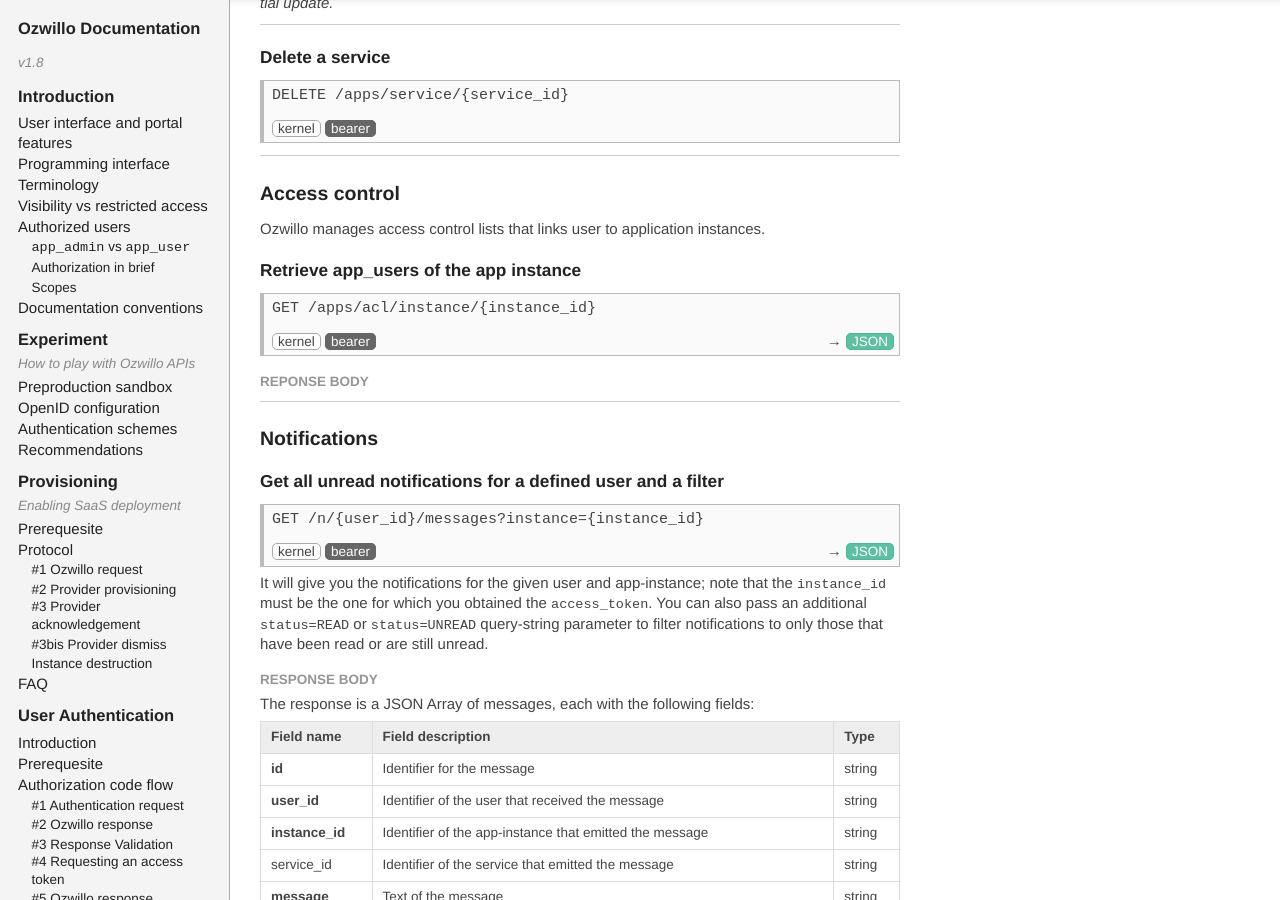
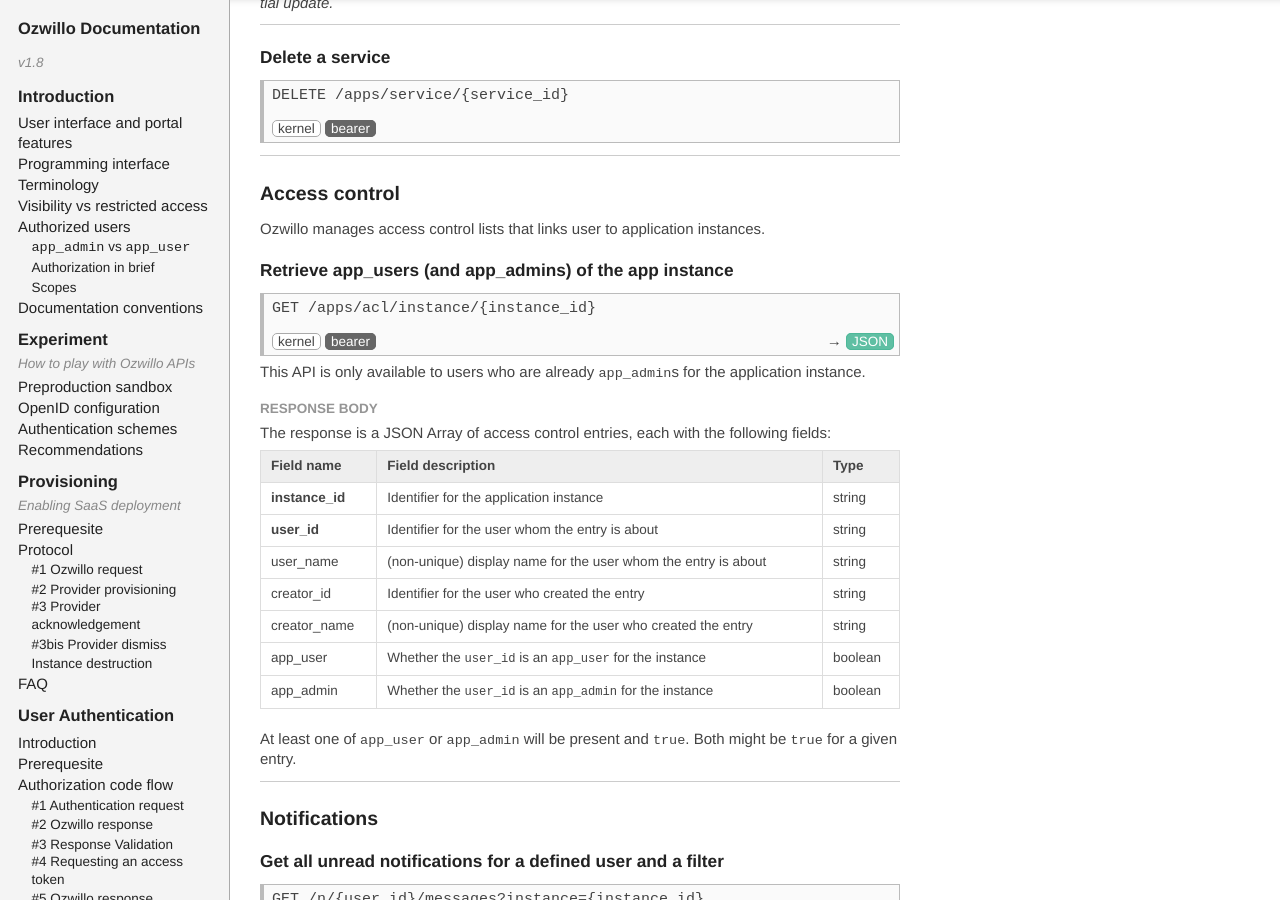
Before and after one commit to ozwillo/ozwillo-doc, a Jekyll site: the page built from index.html, in a window 1280 px wide and 900 px high, scrolled down 27647 px. Built offline with Jekyll 4.4.1, drawn with Linux system fonts in a browser that asks for light colours.

Commit message:
Document ACL endpoint

```diff
--- a/_includes/5-api-reference.md
+++ b/_includes/5-api-reference.md
@@ -440,7 +440,7 @@
 
 Ozwillo manages access control lists that links user to application instances.
 
-#### Retrieve app_users of the app instance
+#### Retrieve app_users (and app_admins) of the app instance
 {: #s5-get-apps-acl-instance}
 
 <div class="api-entry">
@@ -456,10 +456,23 @@
 	</div>
 </div>
 
-TODO: only for app_admins?
-{: .todo}
+This API is only available to users who are already `app_admin`s for the application instance.
 
-##### Reponse body
+##### Response body
+
+The response is a JSON Array of access control entries, each with the following fields:
+
+| Field name | Field description | Type |
+| :-- | :-- | :-- |
+| **instance_id** | Identifier for the application instance | string |
+| **user_id** | Identifier for the user whom the entry is about | string |
+| user_name | (non-unique) display name for the user whom the entry is about | string |
+| creator_id | Identifier for the user who created the entry | string |
+| creator_name | (non-unique) display name for the user who created the entry | string |
+| app_user | Whether the `user_id` is an `app_user` for the instance | boolean |
+| app_admin | Whether the `user_id` is an `app_admin` for the instance | boolean |
+
+At least one of `app_user` or `app_admin` will be present and `true`. Both might be `true` for a given entry.
 
 <hr/>
 
```
